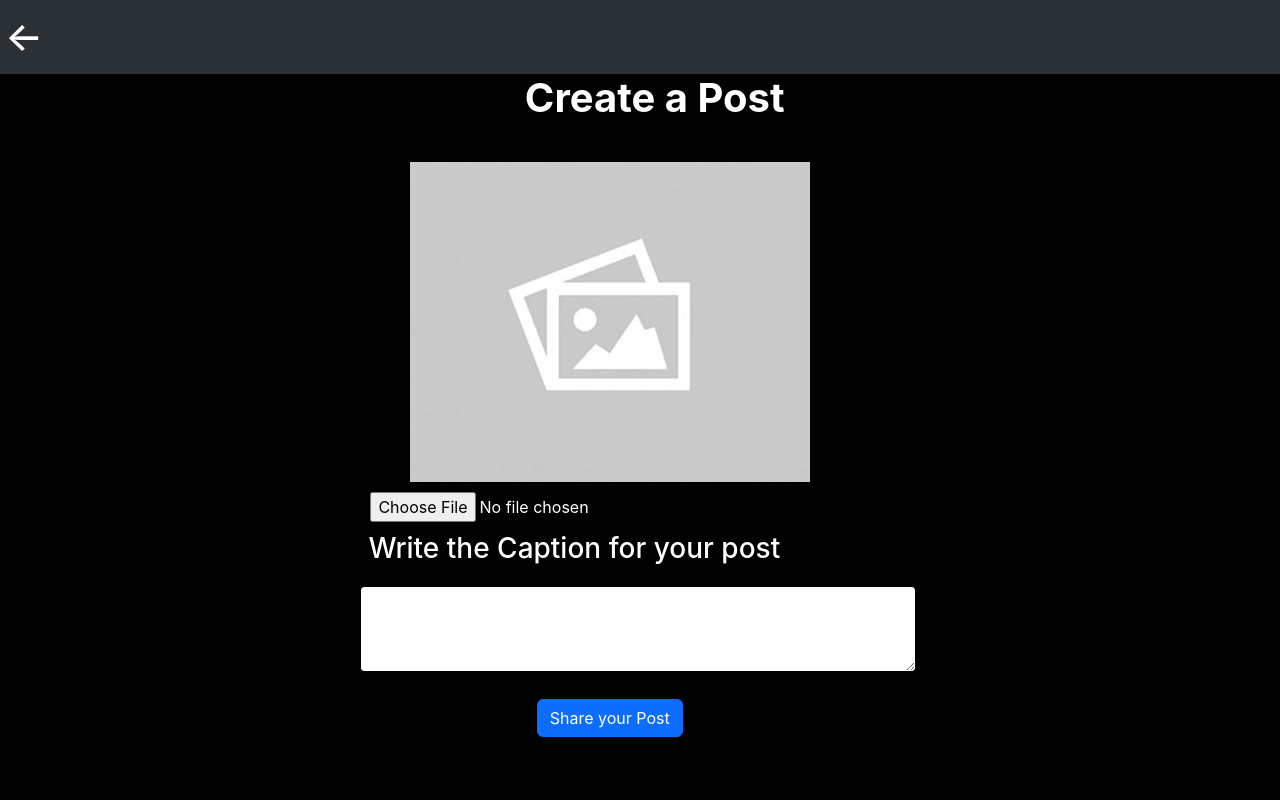
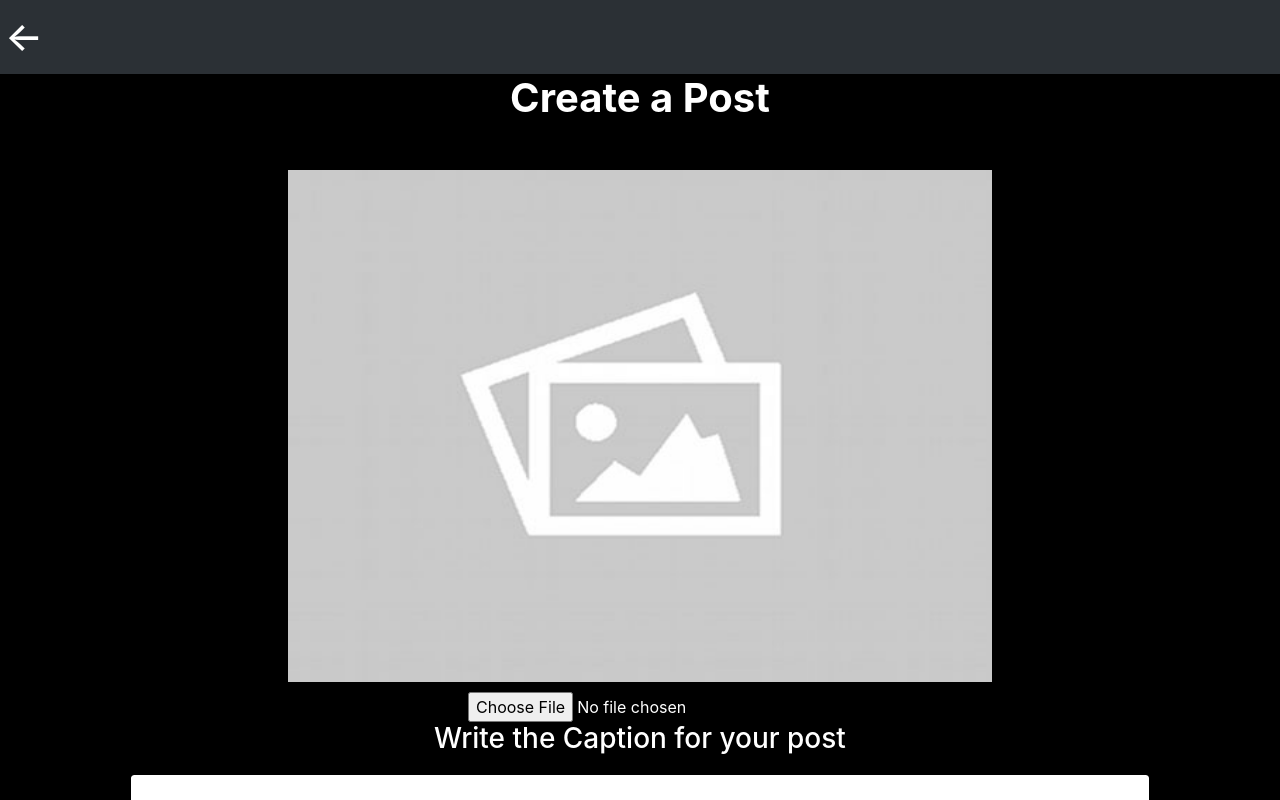
Before and after one commit to GannuAbhijithsai/Social-Media, a React (Create React App) app: page /profile in a window 1280 px wide. Both pictures are taken after a click on the link 863 px from the left and 28 px from the top of the page. Built offline with nearby package versions, Linux system fonts and the light colour scheme; no server answers; the HTML template or start-up script is replaced by a standard one.

Commit message:
Update Createpost.js

```diff
--- a/src/Components/Createpost.js
+++ b/src/Components/Createpost.js
@@ -44,7 +44,7 @@ export default function Createpost() {
         goto();
       }
   return (
-    <div style={{color:'white',background:'black',overflowY:'scroll',maxHeight:'100vh'}}>
+    <div style={{color:'white',background:'black',overflowY:'scroll',maxHeight:'100vh',width:'100vw'}}>
         <Routes>
     <Route path="/profile" element={<Profile/>}></Route>
 </Routes>
@@ -52,7 +52,7 @@ export default function Createpost() {
         color='#f11946'
         progress={userstate}
       />
-<div>
+<div style={{width:'100vw'}}>
 <nav className="navbar bg-body-tertiary" data-bs-theme="dark">
        <div className="d-flex" >
 
@@ -62,20 +62,28 @@ export default function Createpost() {
      </nav>
 
 </div>
-<h1 style={{fontWeight:'bold',marginLeft:'41%'}}>Create a Post</h1>
-<div className="container" style={{marginLeft:'28%'}}>
-<div style={{width: "25rem",height:"20rem",border:'none',marginLeft:'20px',marginTop:'20px',marginBottom:'30px'}}>
-<img src={userpic===""?emptyimage:userpic} alt="..." style={{width: "25rem",height:"20rem",border:'none',marginLeft:'20px',marginTop:'20px'}}/>
+<h1 style={{fontWeight:'bold',width:'100vw'}} class="text-center">Create a Post</h1>
+<div className="d-flex flex-column align-items-center">
+<div style={{width: "55vw",height:"40vw",border:'none',marginTop:'20px',marginBottom:'30px'}}>
+<img src={userpic===""?emptyimage:userpic} alt="..." style={{width: "55vw",height:"40vw",border:'none',marginTop:'20px'}}/>
 
 </div>
+<div class="text-center" style={{width:'100vw'}}>
     <input type="file" accept="image/*" onChange={event=>onFileChange(event.target.files[0])} />
     </div>
-    <div class="conatiner" style={{marginLeft:'28%',width:'35rem'}}>
-  <label for="exampleFormControlTextarea1" class="form-label" style={{margin:'10px'}}><h3>Write the Caption for your post</h3></label>
-  <textarea class="form-control" id="exampleFormControlTextarea1" rows="3" style={{borderWidth:'3px',borderColor:'black'}} onChange={event=>setbody(event.target.value)}></textarea>
+    </div>
+    <div  className="d-flex flex-column align-items-center" style={{width:'100vw'}}>
+      <div>
+  <label for="exampleFormControlTextarea1" class="form-label"><h3>Write the Caption for your post</h3></label>
+  </div>
+  <div class="d-flex align-items-center justify-content-around" style={{width:'100vw'}}>
+  <textarea class="form-control" id="exampleFormControlTextarea1" rows="3" style={{borderWidth:'3px',borderColor:'black',width:'80vw'}} onChange={event=>setbody(event.target.value)}></textarea>
 </div>
-<div className="container" style={{marginLeft:'41%',marginTop:'2%'}}>
+</div>
+<div className="d-flex align-items-center justify-content-around" style={{marginTop:'2%',width:'100vw'}}>
+
 <button class="btn btn-primary" type="button" onClick={onhandle}>Share your Post</button>
+
 </div>
 
     </div>
```
